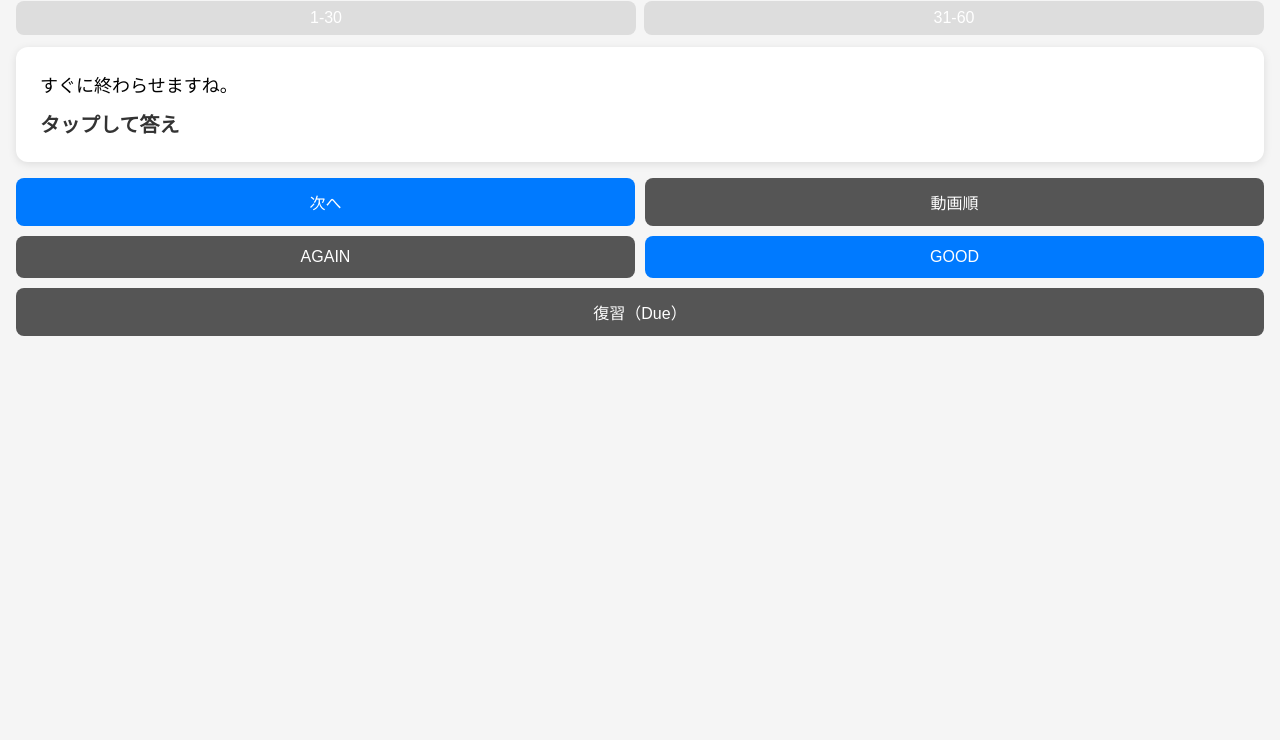
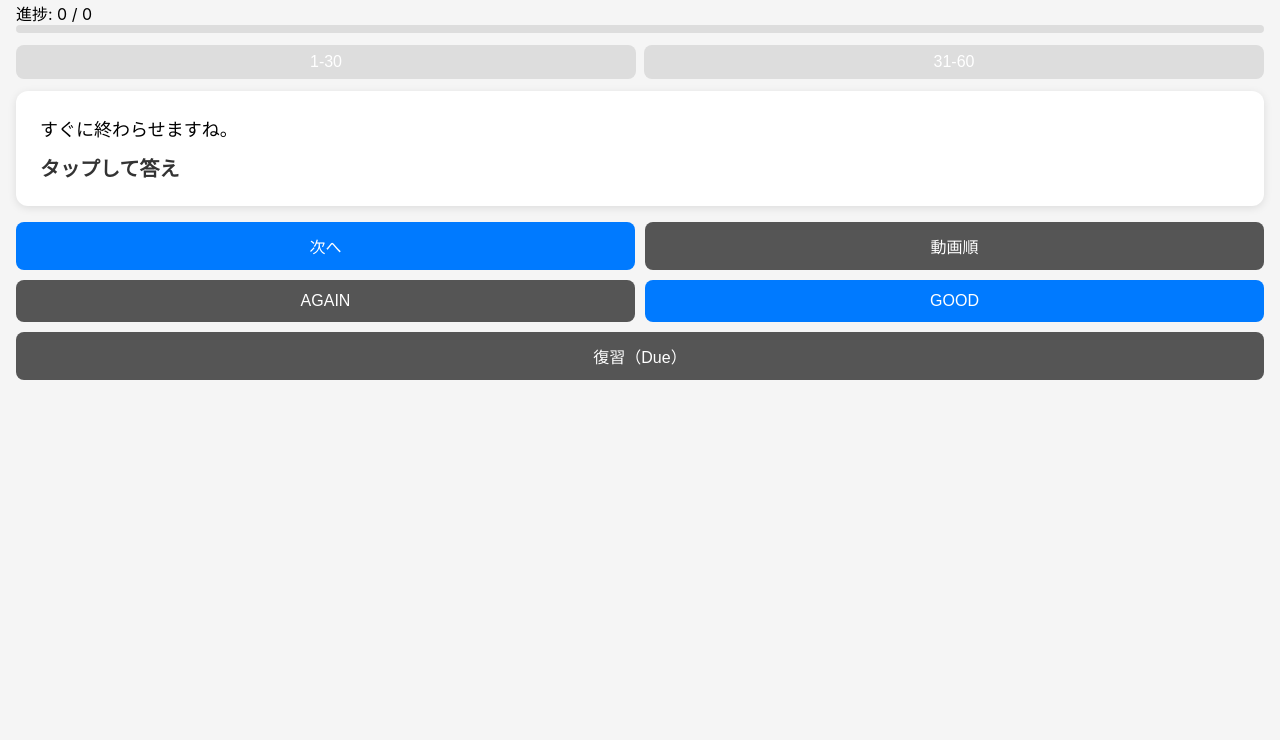
Before and after one commit to kyosuke770/v3, a plain HTML site: page index.html in a window 1280 px wide. Shown: the part 60-800 px from the top of the page. Drawn offline with Linux system fonts and the light colour scheme.

Commit message:
Update index.html

```diff
--- a/index.html
+++ b/index.html
@@ -75,6 +75,14 @@
 <body>
 
   <h1>Instant English</h1>
+  <!-- 進捗表示 -->
+<div id="progress" style="margin-bottom:12px;">
+  <div id="progressText">進捗: 0 / 0</div>
+  <div style="background:#ddd;height:8px;border-radius:4px;">
+    <div id="progressBar"
+         style="height:8px;width:0%;background:#007aff;border-radius:4px;"></div>
+  </div>
+</div>
 
   <!-- ブロック選択 -->
   <div id="blocks"></div>
```
